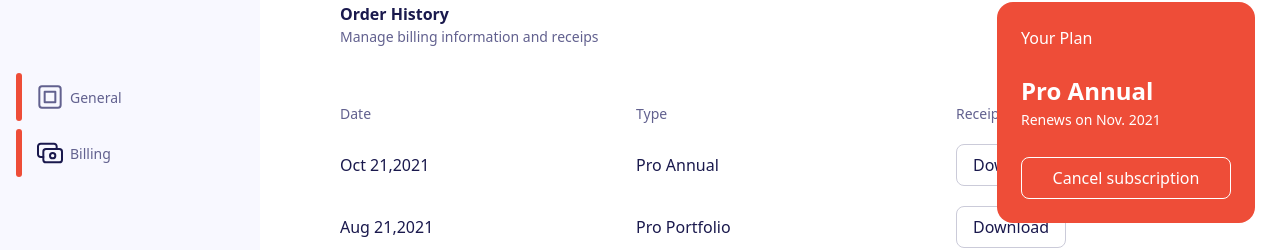
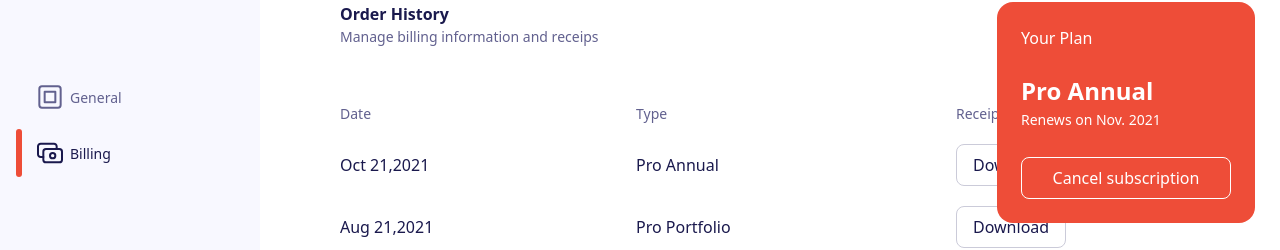
Before and after one commit to Fomonyuytar-Joseph/coding-interview, a Next.js app: page / in a window 1280 px wide. Shown: the part 126-376 px from the top of the page. Built offline with nearby package versions, Linux system fonts and the light colour scheme.

Commit message:
feat: toggle logic for side nav

```diff
--- a/components/sidebar/SideBar.tsx
+++ b/components/sidebar/SideBar.tsx
@@ -4,6 +4,7 @@ import SideBarLink from "./SideBarLink";
 
 const SideBar = () => {
   const [toogleColor, setToggleColor] = useState<boolean>(true);
+  const [active ,setActive]= useState(2)
 
   return (
     <div className="flex flex-col justify-between    bg-purplishColor h-screen w-[260px] py-10 pl-4 ">
@@ -16,8 +17,8 @@ const SideBar = () => {
 
         {/* navigation links */}
         <div>
-          <div>
-            <SideBarLink title={"General"} keepOn={false}>
+          <div onClick={() => setActive(1)}>
+            <SideBarLink title={"General"} active={active} specialKey={1}>
               <svg
                 width="32"
                 height="32"
@@ -28,14 +29,14 @@ const SideBar = () => {
                 <g clip-path="url(#clip0_5_468)">
                   <path
                     d="M10.6667 10.6667H21.3333V21.3334H10.6667V10.6667Z"
-                    stroke="#62618F"
+                    stroke={active === 1 ? "#1A194D" : "#62618F"}
                     stroke-width="2"
                     stroke-linecap="round"
                     stroke-linejoin="round"
                   />
                   <path
                     d="M24 5.33336H7.99998C6.52722 5.33336 5.33331 6.52727 5.33331 8.00003V24C5.33331 25.4728 6.52722 26.6667 7.99998 26.6667H24C25.4727 26.6667 26.6666 25.4728 26.6666 24V8.00003C26.6666 6.52727 25.4727 5.33336 24 5.33336Z"
-                    stroke="#62618F"
+                    stroke={active === 1 ? "#1A194D" : "#62618F"}
                     stroke-width="2"
                     stroke-linecap="round"
                     stroke-linejoin="round"
@@ -50,8 +51,8 @@ const SideBar = () => {
             </SideBarLink>
           </div>
 
-          <div>
-            <SideBarLink title={"Billing"} keepOn={true}>
+          <div onClick={() => setActive(2)}>
+            <SideBarLink title={"Billing"} active={active} specialKey={2}>
               <svg
                 width="32"
                 height="32"
@@ -62,21 +63,21 @@ const SideBar = () => {
                 <g clip-path="url(#clip0_5_471)">
                   <path
                     d="M25.3333 12H12C10.5273 12 9.33334 13.1939 9.33334 14.6667V22.6667C9.33334 24.1395 10.5273 25.3334 12 25.3334H25.3333C26.8061 25.3334 28 24.1395 28 22.6667V14.6667C28 13.1939 26.8061 12 25.3333 12Z"
-                    stroke={toogleColor ? "#1A194D" : "#62618F"}
+                    stroke={active === 2 ? "#1A194D" : "#62618F"}
                     stroke-width="2"
                     stroke-linecap="round"
                     stroke-linejoin="round"
                   />
                   <path
                     d="M18.6667 21.3334C20.1394 21.3334 21.3333 20.1395 21.3333 18.6667C21.3333 17.1939 20.1394 16 18.6667 16C17.1939 16 16 17.1939 16 18.6667C16 20.1395 17.1939 21.3334 18.6667 21.3334Z"
-                    stroke={toogleColor ? "#1A194D" : "#62618F"}
+                    stroke={active === 2 ? "#1A194D" : "#62618F"}
                     stroke-width="2"
                     stroke-linecap="round"
                     stroke-linejoin="round"
                   />
                   <path
                     d="M22.6667 12V9.33336C22.6667 8.62612 22.3857 7.94784 21.8856 7.44775C21.3855 6.94765 20.7072 6.6667 20 6.6667H6.66667C5.95942 6.6667 5.28115 6.94765 4.78105 7.44775C4.28095 7.94784 4 8.62612 4 9.33336V17.3334C4 18.0406 4.28095 18.7189 4.78105 19.219C5.28115 19.7191 5.95942 20 6.66667 20H9.33333"
-                    stroke={toogleColor ? "#1A194D" : "#62618F"}
+                    stroke={active === 2 ? "#1A194D" : "#62618F"}
                     stroke-width="2"
                     stroke-linecap="round"
                     stroke-linejoin="round"
@@ -131,7 +132,9 @@ const SideBar = () => {
 
           {/* logout text */}
           <div>
-            <p className="text-lightGray text-[14px]">Log out</p>
+            <p className="text-lightGray text-[14px] hover:text-darkBlueColor">
+              Log out
+            </p>
           </div>
         </div>
       </div>
--- a/components/sidebar/SideBarLink.tsx
+++ b/components/sidebar/SideBarLink.tsx
@@ -3,24 +3,25 @@ import React from 'react'
 interface SideBarLinkProps {
   title: string;
   children: React.ReactNode;
-  keepOn:boolean
+  active:number;
+  specialKey:number
 }
-const SideBarLink = ({title,children,keepOn}:SideBarLinkProps) => {
+const SideBarLink = ({title,children,active,specialKey}:SideBarLinkProps) => {
   return (
     <div className={`flex items-center gap-1 mt-2  h-12 w-[150px] `}>
 
       {/* stroke */}
-      <div className='w-[6px] h-12 bg-primary rounded-lg'>
+      <div className={`w-[6px] h-12 ${active ===specialKey ?'bg-primary':'bg-purplishColor'} rounded-lg`}>
 
       </div>
 
       {/* icon container */}
-      <div className="ml-2">
+      <div className="ml-2 ">
         {children}
       </div>
 
       {/* link */}
-      <div className="text-lightGray text-[14px] font-normal hover:text-darkBlueColor cursor-default ">
+      <div className={`${active ===specialKey ?"text-darkBlueColor":'text-lightGray'} text-[14px] font-normal hover:text-darkBlueColor cursor-default `}>
         <p>{title}</p>
       </div>
     </div>
```
